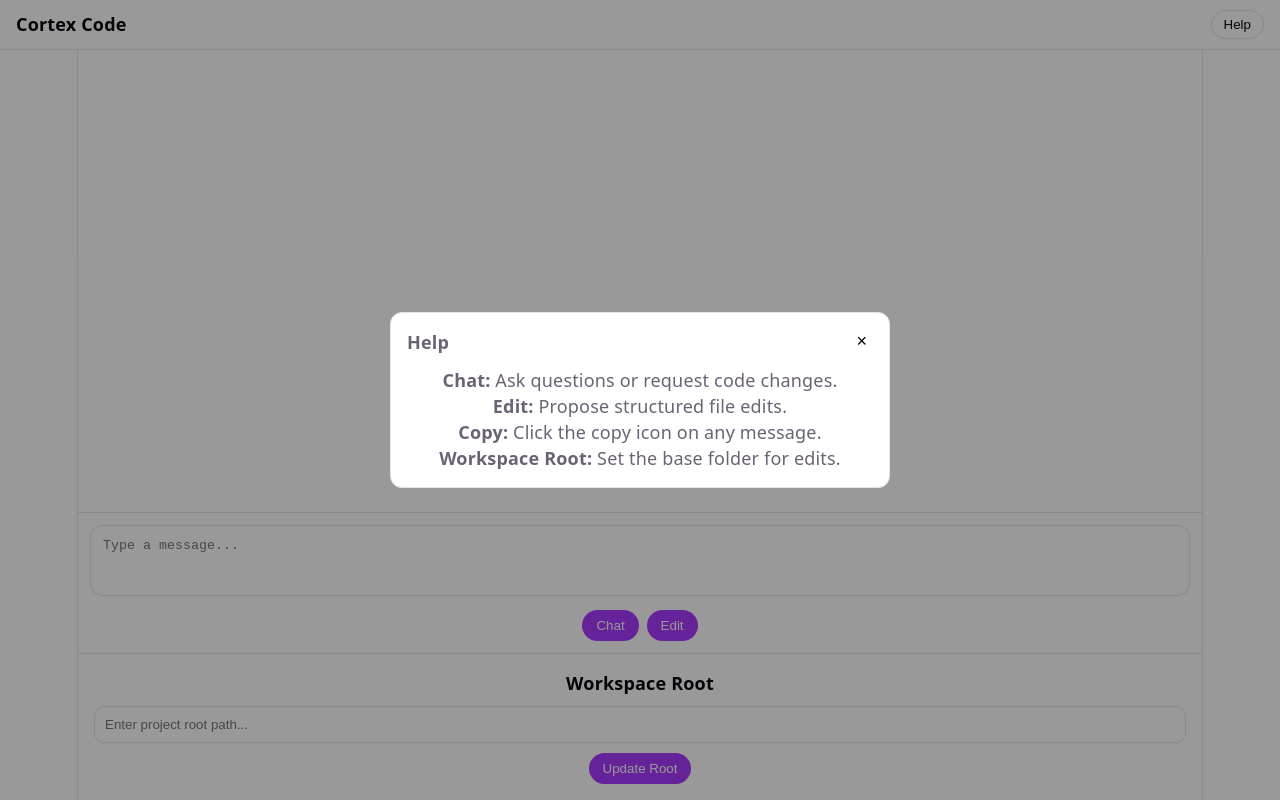
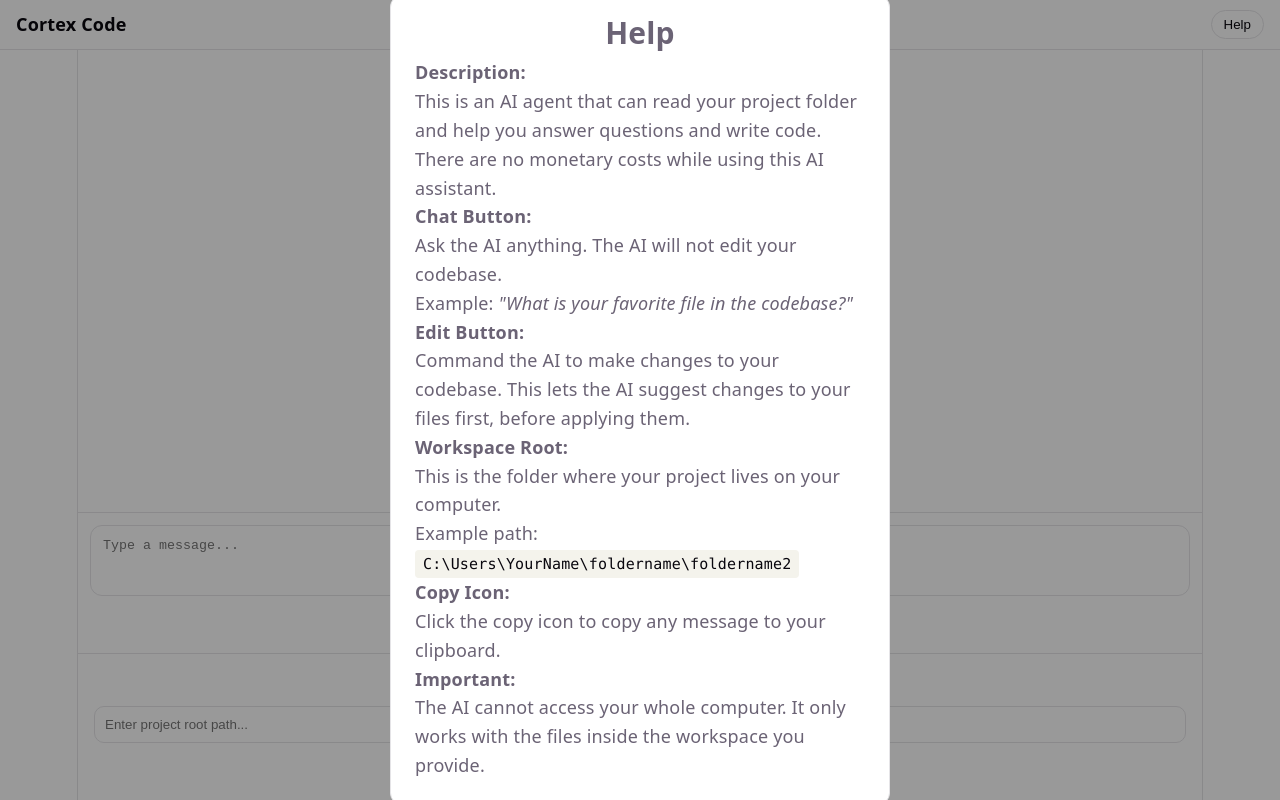
Before and after one commit to BrendanMWong/Cortex-Code, a React app in the folder frontend/: page / in a window 1280 px wide. Both pictures are taken after a click on the button "Help". Built offline with nearby package versions, Linux system fonts and the light colour scheme; the HTML template or start-up script is replaced by a standard one.

Commit message:
update help button

```diff
--- a/frontend/src/App.css
+++ b/frontend/src/App.css
@@ -400,7 +400,7 @@ textarea,
   background: var(--bg);
   border: 1px solid var(--border);
   border-radius: 12px;
-  padding: 16px;
+  padding: 24px;
 }
 
 .helpHeader {
@@ -408,6 +408,7 @@ textarea,
   justify-content: space-between;
   font-weight: 600;
   margin-bottom: 12px;
+  font-size: 30px;
 }
 
 .closeBtn {
--- a/frontend/src/App.jsx
+++ b/frontend/src/App.jsx
@@ -162,16 +162,48 @@ function App() {
       {showHelp && (
         <div className="helpOverlay" onClick={() => setShowHelp(false)}>
           <div className="helpModal" onClick={(e) => e.stopPropagation()}>
-            <div className="helpHeader">
+
+            {/* Centered title */}
+            <div className="helpHeader" style={{ justifyContent: "center" }}>
               <span>Help</span>
-              <button className="closeBtn" onClick={() => setShowHelp(false)}>×</button>
             </div>
 
-            <div>
-              <p><strong>Chat:</strong> Ask questions or request code changes.</p>
-              <p><strong>Edit:</strong> Propose structured file edits.</p>
-              <p><strong>Copy:</strong> Click the copy icon on any message.</p>
-              <p><strong>Workspace Root:</strong> Set the base folder for edits.</p>
+            {/* Left-aligned content */}
+            <div style={{ textAlign: "left", lineHeight: 1.6 }}>
+              <p>
+                <strong>Description:</strong><br />
+                This is an AI agent that can read your project folder and help you answer questions and write code.
+                There are no monetary costs while using this AI assistant.
+              </p>
+
+              <p>
+                <strong>Chat Button:</strong><br />
+                Ask the AI anything. The AI will not edit your codebase.<br />
+                Example: <em>"What is your favorite file in the codebase?"</em>
+              </p>
+
+              <p>
+                <strong>Edit Button:</strong><br />
+                Command the AI to make changes to your codebase.
+                This lets the AI suggest changes to your files first, before applying them.
+              </p>
+
+              <p>
+                <strong>Workspace Root:</strong><br />
+                This is the folder where your project lives on your computer.<br />
+                Example path:<br />
+                <code>C:\Users\YourName\foldername\foldername2</code><br />
+              </p>
+
+              <p>
+                <strong>Copy Icon:</strong><br />
+                Click the copy icon to copy any message to your clipboard.
+              </p>
+
+              <p>
+                <strong>Important:</strong><br />
+                The AI cannot access your whole computer. It only works with the files inside the workspace you provide.
+              </p>
             </div>
           </div>
         </div>
@@ -188,7 +220,6 @@ function App() {
                   {msg.content}
                 </div>
 
-                {/* COPY OUTSIDE (BOTTOM RIGHT) */}
                 <div className="messageActions right">
                   <div className="copyWrapper">
                     <button
@@ -213,7 +244,6 @@ function App() {
                   {msg.content}
                 </ReactMarkdown>
 
-                {/* ASSISTANT COPY (OUTSIDE CONTENT BLOCK) */}
                 <div className="messageActions left">
                   <div className="copyWrapper">
                     <button
@@ -223,8 +253,7 @@ function App() {
                       <svg width="16" height="16" viewBox="0 0 24 24">
                         <rect x="9" y="9" width="10" height="10" rx="2" opacity="0.55" />
                         <rect x="5" y="5" width="10" height="10" rx="2" opacity="0.3" />
-                      </svg>
-                    </button>
+                      </svg>                    </button>
 
                     <div className="copyTooltip">
                       {copiedIndex === i ? "Copied" : "Copy response"}
```
